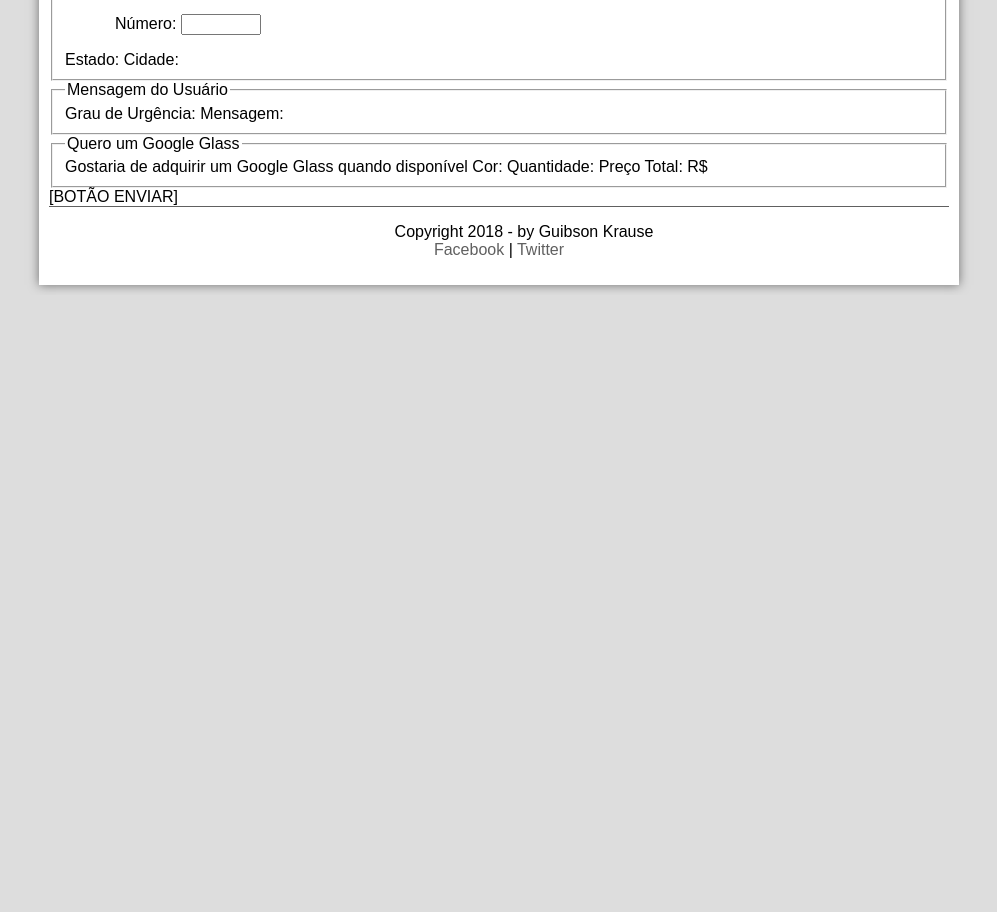
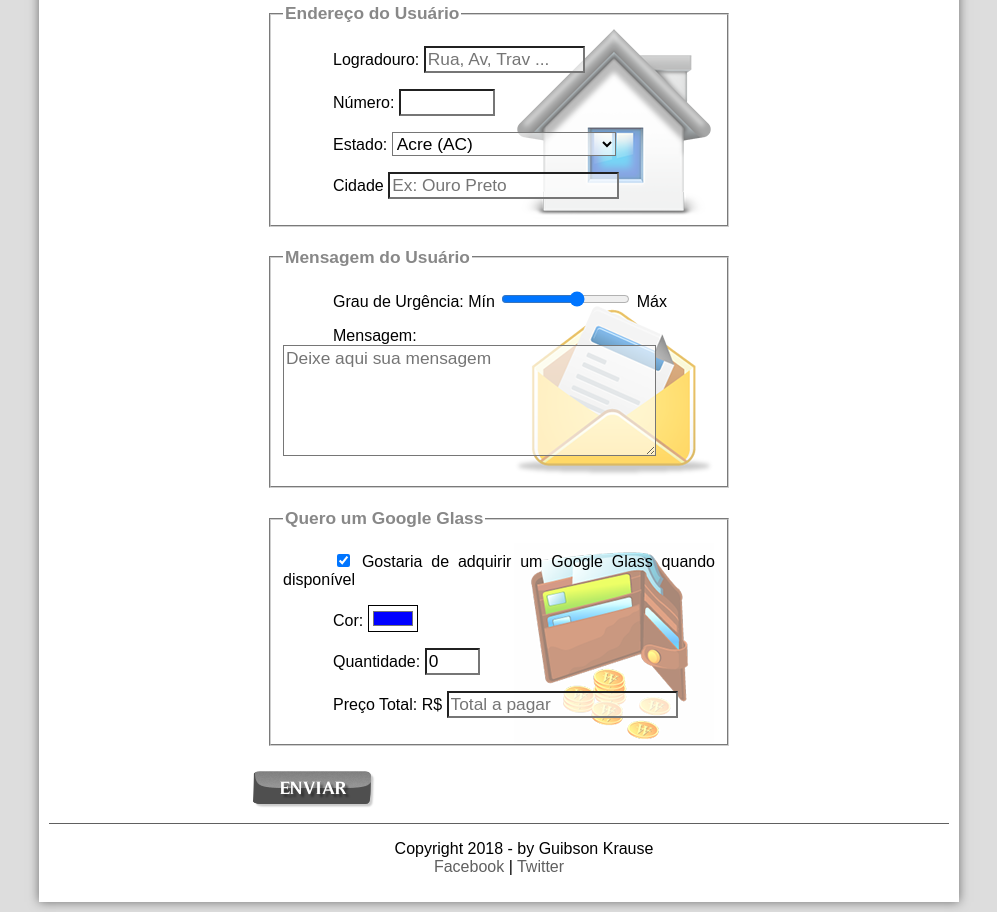
Before and after one commit to GuibsonKrause/Site-google-glass, a website: page public_html/fale-conosco.html in a window 1280 px wide. Shown: the part 709-1621 px from the top of the page, without its empty margins (141-1138 px from the left). Before the commit the page ends 1004 px from the top, so only its background shows below. Drawn offline with Linux system fonts and the light colour scheme.

Commit message:
Comcluido

```diff
--- a/public_html/_CSS/form.css
+++ b/public_html/_CSS/form.css
@@ -0,0 +1,59 @@
+@charset "UTF-8";
+
+form
+{
+    width: 500px;
+    margin: auto;
+}
+
+input, textArea, select
+{
+    font-family: sans-serif;
+    font-weight: normal;
+    font-size: 13pt;
+    background-color: rgba(255,255,255,.6);
+}
+
+input:hover, textArea:hover,  select:hover
+{
+    background-color: #dddddd;
+}
+
+legend
+{
+    color: #888888;
+    font-weight: bold;
+    font-size: 13pt;
+    font-family: sans-serif;
+}
+
+fieldset
+{
+    border-color: #cecece;
+    margin: 20px;
+}
+
+fieldset#sexo
+{
+    width: 150px;
+}
+
+fieldset#usuario
+{
+    background: url("../_imagens/icone-contato.png") no-repeat 95% 95%;
+}
+
+fieldset#endereco
+{
+    background: url("../_imagens/icone-endereco.png") no-repeat 95% 95%;
+}
+
+fieldset#mensagem
+{
+    background: url("../_imagens/icone-mensagem.png") no-repeat 95% 95%;
+}
+
+fieldset#pedido
+{
+    background: url("../_imagens/icone-pagamento.png") no-repeat 95% 95%;
+}
--- a/public_html/fale-conosco.html
+++ b/public_html/fale-conosco.html
@@ -9,7 +9,17 @@
 
     </head>
 
+
     <script src="_javascript/funcoes.js"></script>
+    <script>
+        function calc_total()
+        {
+            var qtd = parseInt(document.getElementById('cQtd').value);
+            tot = qtd * 1500;
+            document.getElementById('cTot').value = tot;
+        }
+
+    </script>
 
     <body>
         <div id="interface">
@@ -34,7 +44,6 @@
 
             </header>
 
-            <form>
             <section id="corpo-full">
 
                 <article id="noticia-principal">
@@ -47,6 +56,7 @@
                             <h3 class="direita" >Atualizado em 22/Fevereiro/2018</h3>
                         </hgroup>
                     </header>
+                    <form method="post" id="fContato" action="mailto:contato@cursoemvideo.com" oninput="calc_total();">
 
                         <fieldset id="usuario">
                             <legend>Identificação do Usuário</legend>
@@ -63,26 +73,63 @@
                             <legend>Endereço do Usuário</legend>
                             <p><label for="cRua">Logradouro:</label> <input type="text" name="tRua" id="cRua" size="13" maxlength="80" placeholder="Rua, Av, Trav ..."</p>
                             <p><label for="cNum">Número:</label> <input type="number" name="tNum" id="cNum" min="0" max="99999"/></p>
-                            Estado:
-                            Cidade:
+                            <p><label for="cEst">Estado:</label>
+                                <select name="tEst" id="cEst">
+                                    <option>Acre                (AC)</option>
+                                    <option>Alagoas             (AL)</option>
+                                    <option>Amapá               (AP)</option>
+                                    <option>Amazonas            (AM)</option>
+                                    <option>Bahia               (BA)</option>
+                                    <option>Ceará               (CE)</option>
+                                    <option>Distrito Federal    (DF)</option>
+                                    <option>Espírito Santo      (ES)</option>
+                                    <option>Goiás               (GO)</option>
+                                    <option>Maranhão            (MA)</option>
+                                    <option>Mato Grosso         (MT)</option>
+                                    <option>Mato Grosso do Sul  (MS)</option>
+                                    <option>Minas Gerais        (MG)</option>
+                                    <option>Pará                (PA)</option>
+                                    <option>Paraíba             (PB)</option>
+                                    <option>Paraná              (PR)</option>
+                                    <option>Pernambuco          (PE)</option>
+                                    <option>Piauí               (PI)</option>
+                                    <option>Rio de Janeiro      (RJ)</option>
+                                    <option>Rio Grande do Norte (RN)</option>
+                                    <option>Rio Grande do Sul   (RS)</option>
+                                    <option>Rondônia            (RO)</option>
+                                    <option>Roraima             (RR)</option>
+                                    <option>Santa Catarina      (SC)</option>
+                                    <option>São Paulo           (SP)</option>
+                                    <option>Sergipe             (SE)</option>
+                                    <option>Tocantins           (TO)</option>
+
+
+                                </select></p>
+                            <p><label for="cCidade">Cidade</label> <input type="text" name="tCidade" id="cCidade" size="20" maxlength="30" placeholder="Ex: Ouro Preto"/></p>
                         </fieldset>
 
                         <fieldset id="mensagem">
                             <legend>Mensagem do Usuário</legend>
-                            Grau de Urgência:
-                            Mensagem:
+                            <p> <label for="cUrg">Grau de Urgência:</label>
+                                Mín <input type="range" name="tUrg" id="cUrg" min="0" max="10" step="2"/> Máx</p>
+                            <p><label for="cMsg">Mensagem:</label>
+                                <textarea name="tMsg" id="cMsg" cols="35" rows="5" placeholder="Deixe aqui sua mensagem"></textarea></p>
                         </fieldset>
 
                         <fieldset id="pedido">
                             <legend>Quero um Google Glass</legend>
-                            Gostaria de adquirir um Google Glass quando disponível
-                            Cor:
-                            Quantidade:
-                            Preço Total: R$
+                            <p><input type="checkbox" name="tPed" id="cPed" checked/>
+                                <label for="cPed">Gostaria de adquirir um Google Glass quando disponível</label></p>
+                            <p><label for="cCor">Cor:</label>
+                                <input type="color" name="tCor" value="#0000FF"/></p>
+                            <p><label for="cQtd">Quantidade:</label>
+                                <input type="number" name="tQtd" id="cQtd" min="0" max="5" value="0"/></p>
+                            <p><label for="cTot">Preço Total: R$</label>
+                                <input type="text" name="tTot" id="cTot" placeholder="Total a pagar" readonly/></p>
                         </fieldset>
 
-
-                        [BOTÃO ENVIAR]</form>
+                        <input type="image" name="tEnviar" src="_imagens/botao-enviar.png"/>
+                    </form>
 
                     <footer id = "rodape">
                         <p>Copyright 2018 - by Guibson Krause <br>
```
Lines whose indentation alone changed are shown as unchanged.
